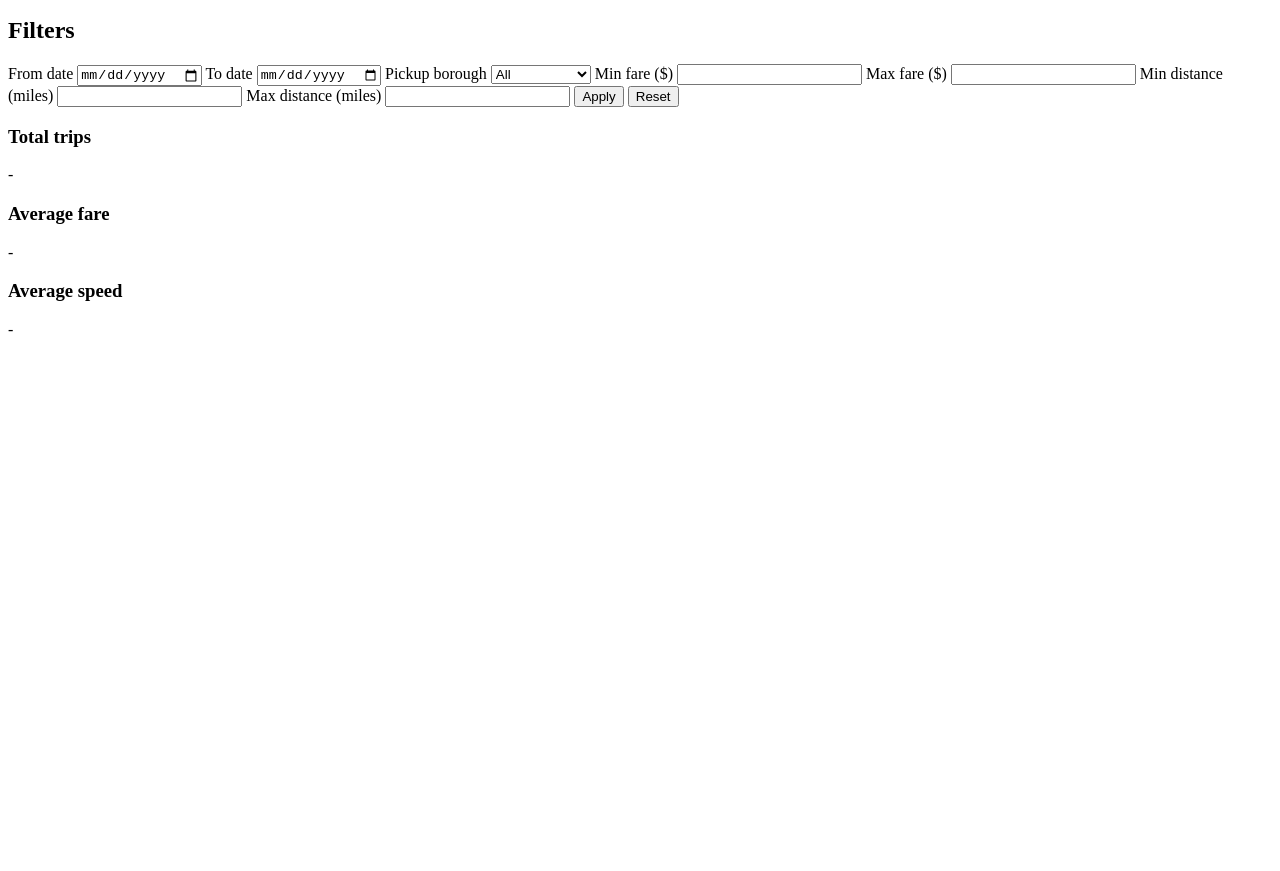
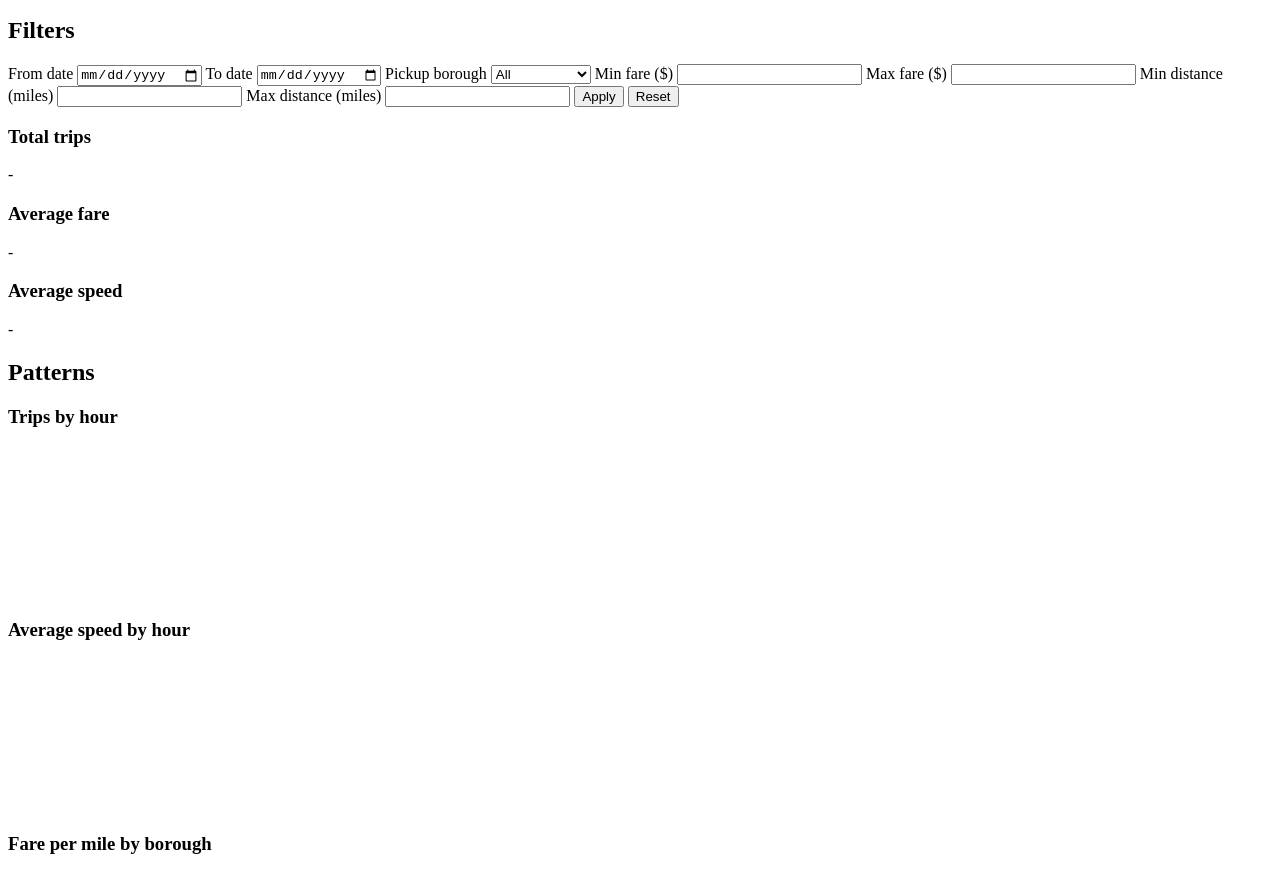
Before and after one commit to gunnogere/Team4C1_Summative_Urban_Mobility_Data_Explorer, a plain HTML site: page frontend/index.html in a window 1280 px wide. Shown: the part 101-972 px from the top of the page. Before the commit the page ends 800 px from the top, so only its background shows below. Drawn offline with Linux system fonts and the light colour scheme.

Commit message:
add chart containers

```diff
--- a/frontend/index.html
+++ b/frontend/index.html
@@ -69,6 +69,26 @@
                             <p id="avg-speed">-</p>
                     </div>
                  </section>
+
+                 <!-- spaces where the charts will be drawn-->
+                  <section id="charts">
+                  <h2>Patterns</h2>
+
+                  <div class="chart-box">
+                    <h3>Trips by hour</h3>
+                    <canvas id="hour-chart"></canvas>
+                  </div>
+
+                  <div class="chart-box">
+                    <h3>Average speed by hour</h3>
+                    <canvas id="speed-chart"></canvas>
+                  </div>
+
+                  <div class="chart-box">
+                    <h3>Fare per mile by borough</h3>
+                    <canvas id="fare-chart"></canvas>
+                  </div>
+            </section>
         </main>
     </body>
 </html>
```
